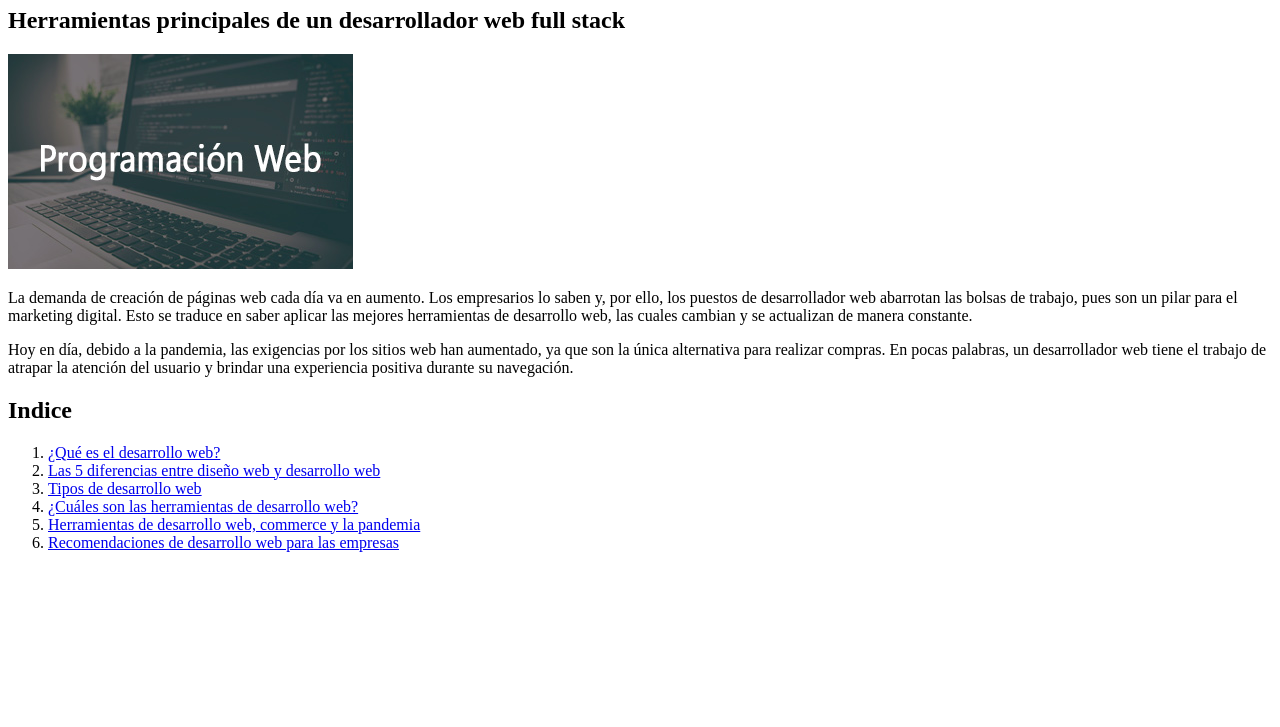
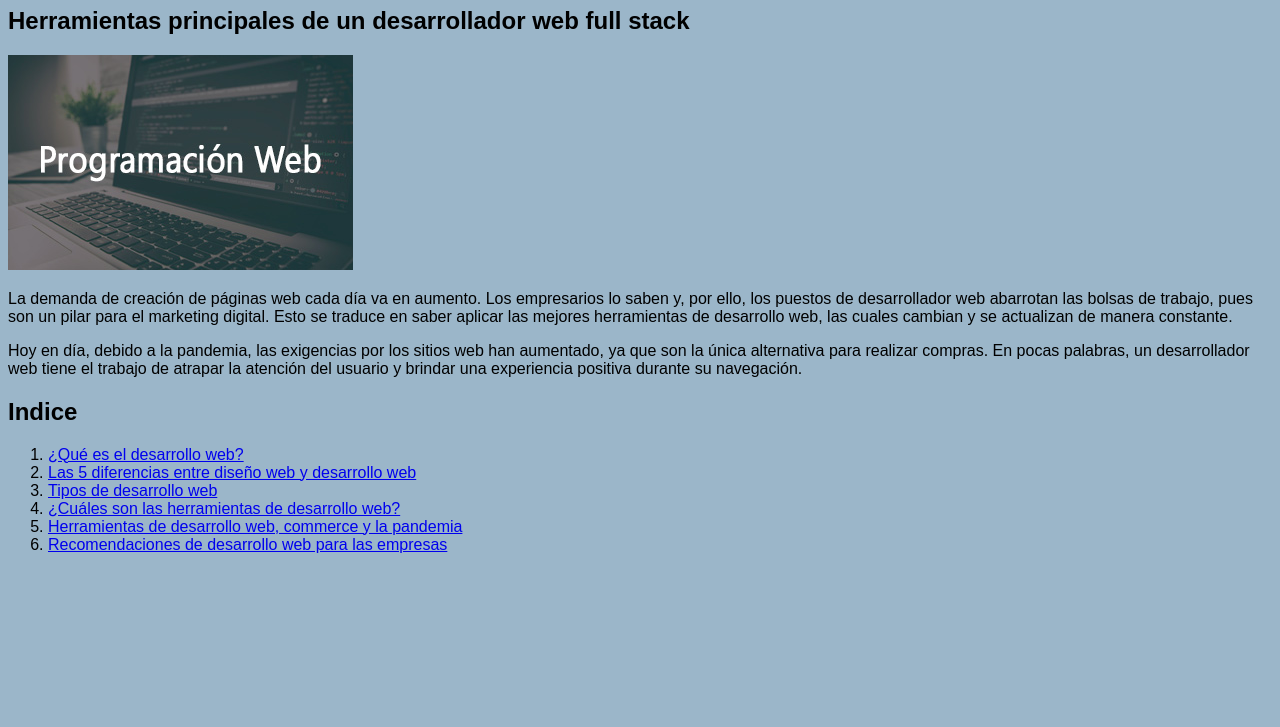
Before and after one commit to pattWill/Intro-HTML-DH, a website: page views/home.html in a window 1280 px wide. Shown: the part 73-800 px from the top of the page. Drawn offline with Linux system fonts and the light colour scheme.

Commit message:
adding css file with background and font family

```diff
--- /dev/null
+++ b/public/css/styles.css
@@ -0,0 +1,4 @@
+body {
+    background-color: #9bb6c9;
+    font-family: sans-serif;
+}
--- a/views/home.html
+++ b/views/home.html
@@ -5,6 +5,7 @@
     <meta http-equiv="X-UA-Compatible" content="IE=edge">
     <meta name="viewport" content="width=device-width, initial-scale=1.0">
     <title>Web Full Stack</title>
+    <link rel="stylesheet" href="/css/styles.css">
 </head>
 <body>
     <h1>Programación Web Full Stack</h1>
```
Also changed, not shown: app.js (line endings or trailing spaces).
